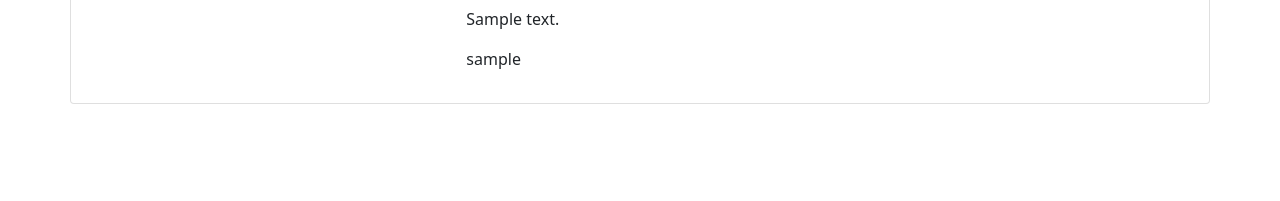
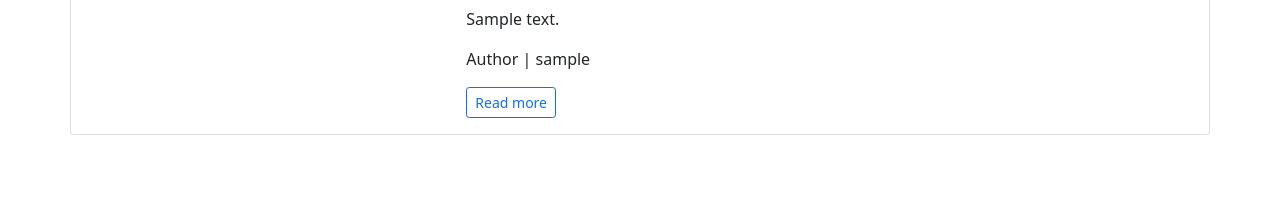
Before and after one commit to KlaraMartinsson/WorldWideWriters, a Django app: page / in a window 1280 px wide. Shown: the part 522-723 px from the top of the page. Run offline with Django 4.2, Linux system fonts and the light colour scheme; tables that the repository leaves empty hold one stand-in row (values such as "Sample post").

Commit message:
Add a Read more button on posts

```diff
--- a/blog/templates/blog/index.html
+++ b/blog/templates/blog/index.html
@@ -13,11 +13,10 @@
             {% else %}
             <img class="card-img-top" src=" {{ post.post_image.url }}" alt="{{ post.title }}">
             {% endif %}
-            <a href="{% url 'post_detail' post.slug %}" class="post-link">
-                <h2>{{post.title}}</h2>
-            </a>
+            <h2>{{post.title}}</h2>
             <p>{{post.excerpt}}</p>
-            <p>{{post.author}}</p>
+            <p>Author | {{post.author}}</p>
+            <a href="{% url 'post_detail' post.slug %}" class="btn btn-sm btn-outline-primary">Read more</a>
         </div>
         {% endfor %}
     </div>
--- a/world_wide_writers/settings.py
+++ b/world_wide_writers/settings.py
@@ -29,7 +29,7 @@ SECRET_KEY = 'django-insecure-q%^^51s=1-#ksv4&nd0=0e*_8bjey6k6pv5%=&2w!mv8!!%-9_
 SECRET_KEY = os.environ.get("SECRET_KEY")
 
 # SECURITY WARNING: don't run with debug turned on in production!
-DEBUG = True
+DEBUG = False
 
 ALLOWED_HOSTS = ["8000-klaramartinsson-worldwid-tfe3cmjrej.us2.codeanyapp.com", '.herokuapp.com']
 
```
